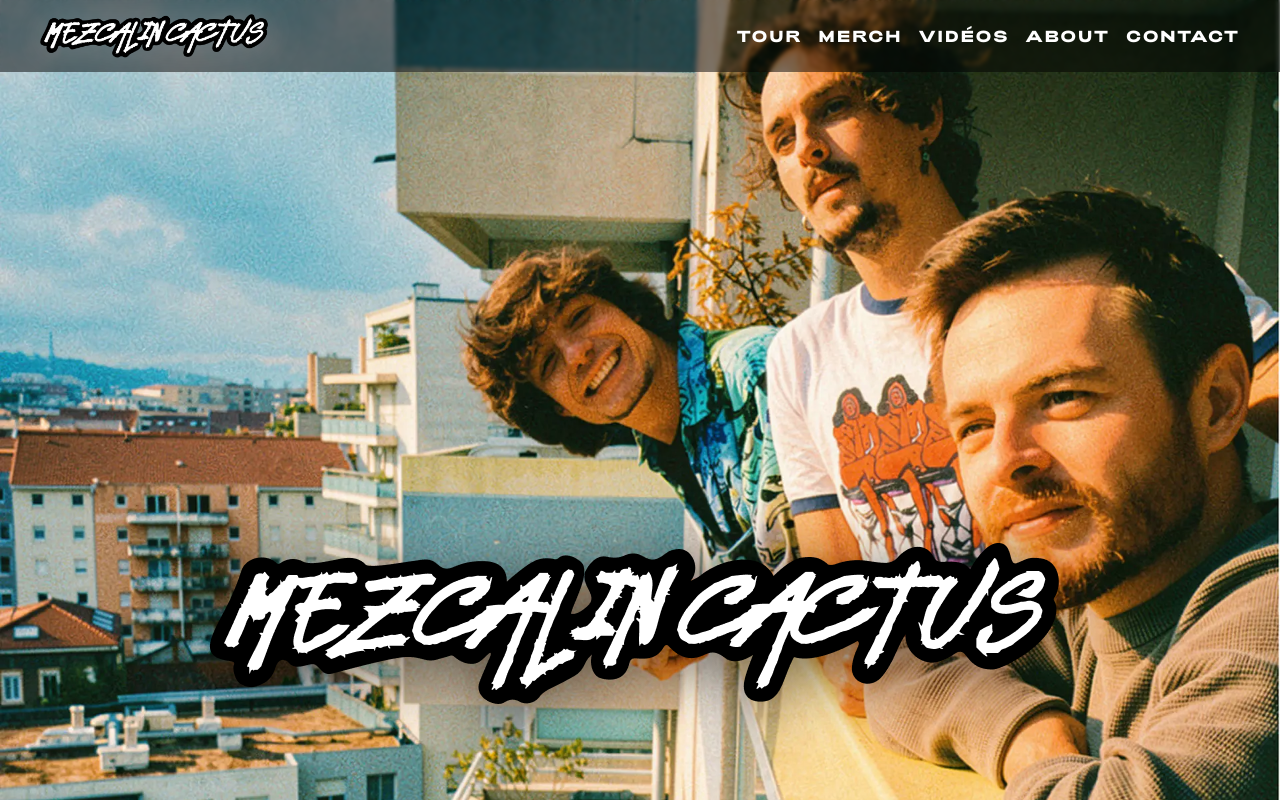
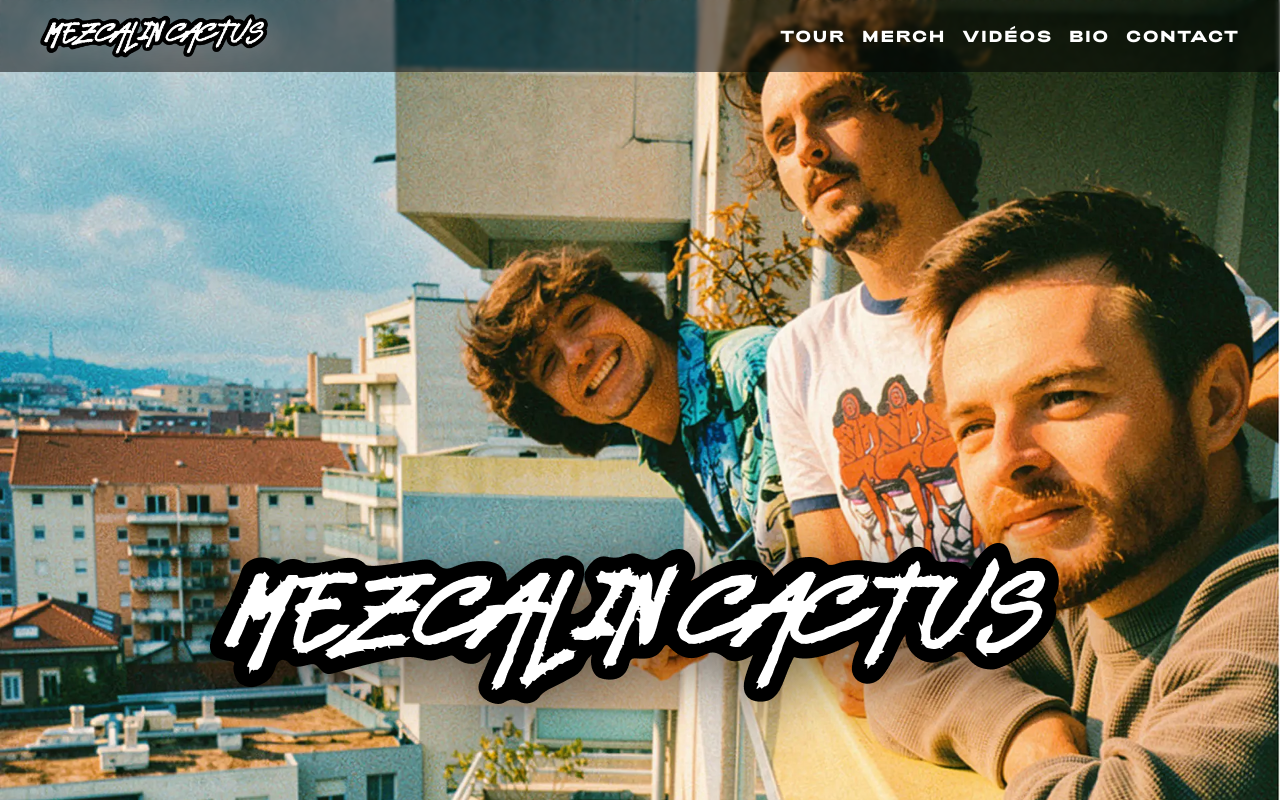
Before and after one commit to Kilian-mescam/mezcalincactus2, a React (Vite) app: page / in a window 1280 px wide. Shown: the top 800 px of the page. Built offline with nearby package versions, Linux system fonts and the light colour scheme; no server answers; the database is empty.

Commit message:
fix: update section ID and link text from "About" to "Bio"

```diff
--- a/src/components/Sections/AboutSection.tsx
+++ b/src/components/Sections/AboutSection.tsx
@@ -3,7 +3,7 @@ import { bandBio } from '../../data/bio'
 
 function AboutSection() {
   return (
-    <Section id="about" background="#242424" hideTitle>
+    <Section id="bio" background="#242424" hideTitle>
       <div className="grid grid-cols-1 gap-8 md:grid-cols-3">
         <div>
           <img
@@ -11,7 +11,7 @@ function AboutSection() {
             src={bandBio.photos[0]}
             alt="Le groupe en concert"
           />
-          <h2 className="text-[clamp(2rem,4vw,3.5rem)]">About</h2>
+          <h2 className="text-[clamp(2rem,4vw,3.5rem)]">Bio</h2>
         </div>
 
         {bandBio.columns.map((paragraphs, index) => (
--- a/src/components/SiteHeader.tsx
+++ b/src/components/SiteHeader.tsx
@@ -23,7 +23,7 @@ function SiteHeader() {
           <a className={navLinkClasses} href="#tour">Tour</a>
           <a className={navLinkClasses} href="#merch">Merch</a>
           <a className={navLinkClasses} href="#videos">Vidéos</a>
-          <a className={navLinkClasses} href="#about">About</a>
+          <a className={navLinkClasses} href="#bio">Bio</a>
           <a className={navLinkClasses} href="#contact">Contact</a>
         </nav>
       </div>
```
